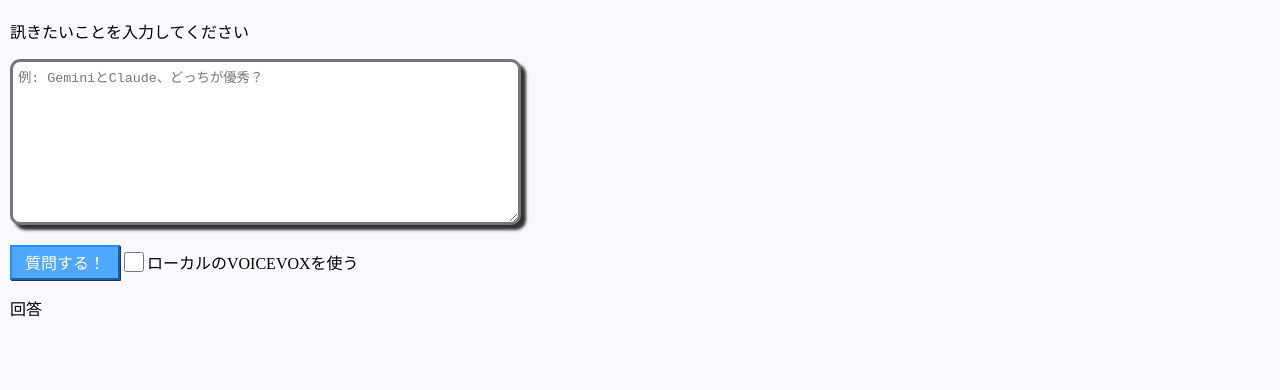
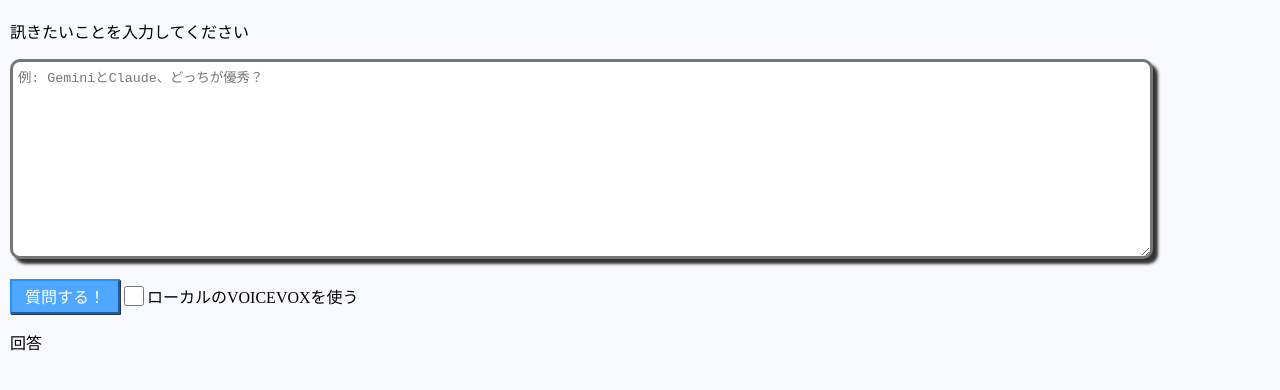
Before and after one commit to mimisukeMaster/AI-VOICEVOX, a website: page public/index.html in a window 1280 px wide. Shown: the part 138-528 px from the top of the page. Drawn offline with Linux system fonts and the light colour scheme; a web font is replaced by a local one.

Commit message:
Adjust text area to fit screen ratio on several devices

```diff
--- a/public/index.html
+++ b/public/index.html
@@ -19,7 +19,7 @@
 
     <p>訊きたいことを入力してください</p>
 
-    <p><textarea cols="60" rows="10" id="inputText" placeholder="例: GeminiとClaude、どっちが優秀？"></textarea></p>
+    <p><textarea id="inputText" placeholder="例: GeminiとClaude、どっちが優秀？"></textarea></p>
 
     <p class="loading"><button type="button" id="askButton" disabled>質問する！</button>
         <label class="checkbox-container">
--- a/public/styles.css
+++ b/public/styles.css
@@ -70,6 +70,9 @@ option {
 }
 
 textarea {
+    width: 90%;
+    box-sizing: border-box;
+    min-height: 200px;
     border-radius: 10px;
     border-width: 3px;
     padding: 5px;
```
